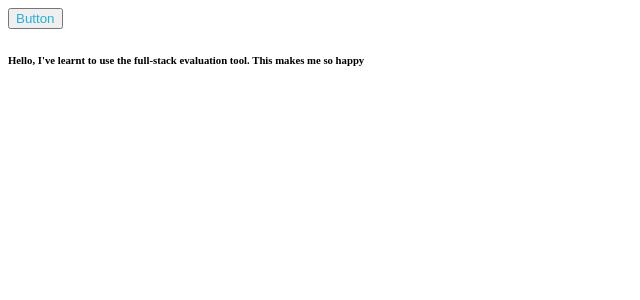
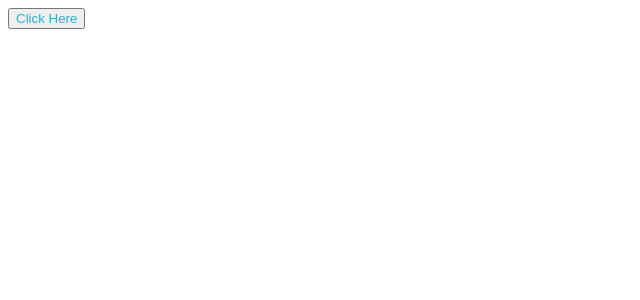
Before and after one commit to iAmSubhrajit/Button-Action-with-Functional-Component---Installing-using-packages-Why-Updat---v2ny8ujfl663, a React app: page / in a window 1280 px wide. Shown: the top 300 px of the page, without its empty margins (0-640 px from the left). Built offline with nearby package versions, Linux system fonts and the light colour scheme.

Commit message:
update app.js

```diff
--- a/src/components/App.js
+++ b/src/components/App.js
@@ -1,26 +1,17 @@
 import React, { Component, useState } from "react";
 import "./../styles/App.css";
 
+  function App(){
+    const [cls,setCls] = useState('d-none');
 
-class App extends Component {
-  constructor(props) {
-    super(props);
-    this.state = {
-      text: "Hello, I've learnt to use the full-stack evaluation tool. This makes me so happy",
-      click: 0
-
-    }
-  };
-
-  render() {
+    const text = "Hello, I've learnt to use the full-stack evaluation tool. This makes me so happy";
     return (
       <div id="main">
-        { /* Do not remove this main div!! */}
-        <button id="click" onClick={() => this.setState({ count: this.state.count + 1 })}>Button</button>
-        <h6 id="para">{this.state.text}</h6>
+        <button id="click" onClick={() => setCls((cls) => cls ==='d-none' ? 'show' : 'd-none')}>Click Here</button>
+        <h4 id="para" className={cls}>{text}</h4>
       </div>
     );
-  }
+  // }
 }
 
 
```
